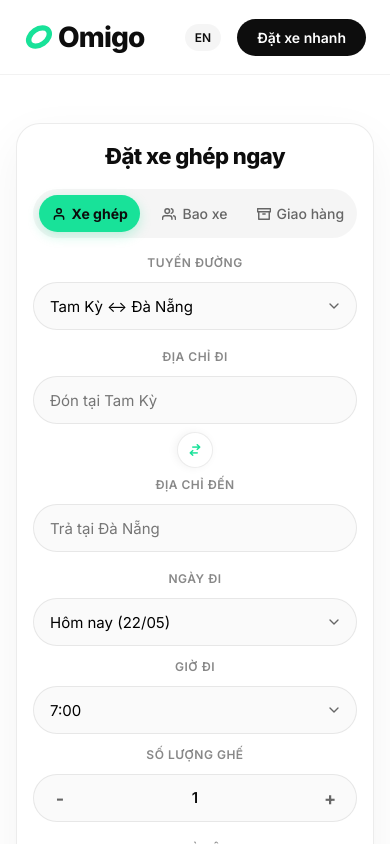
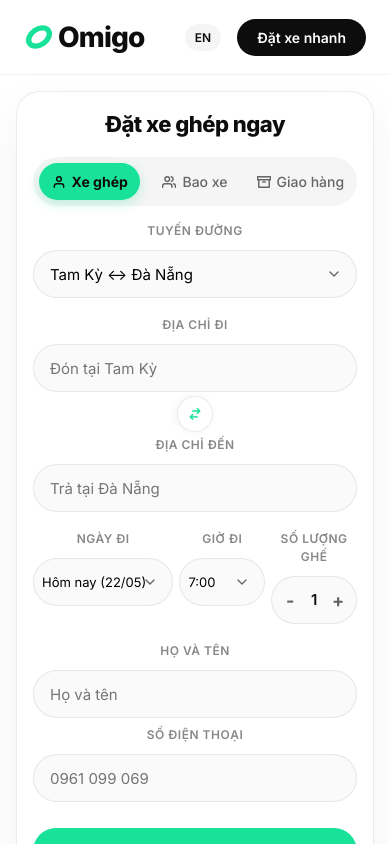
Before and after one commit to hotanduytung/Omigo, a Next.js app: page / in a window 390 px wide. Shown: the top 844 px of the page. Built offline with nearby package versions, Linux system fonts and the light colour scheme.

Commit message:
Optimize booking form layout on mobile for zero-scroll visibility

```diff
--- a/src/app/globals.css
+++ b/src/app/globals.css
@@ -183,7 +183,7 @@ p {
   }
   .hero-container-flex {
     flex-direction: column !important;
-    gap: 40px !important;
+    gap: 24px !important;
     padding: 0 16px !important;
   }
   .hero-right-flex {
@@ -637,10 +637,35 @@ p {
     padding: 16px !important;
   }
 
-  .form-row.two-cols,
+  .form-row.two-cols {
+    flex-direction: column;
+    gap: 8px;
+  }
+
   .form-row.three-cols {
-    flex-direction: column;
-    gap: 12px;
+    flex-direction: row;
+    flex-wrap: nowrap;
+    gap: 6px;
+  }
+
+  .three-cols .form-group-date,
+  .three-cols .form-group-time {
+    flex: 1.5;
+  }
+
+  .three-cols .form-group-qty {
+    flex: 1;
+  }
+
+  .three-cols .select-compact,
+  .three-cols .stepper-compact {
+    padding-left: 8px;
+    padding-right: 24px;
+    font-size: 13px;
+  }
+
+  .three-cols .stepper-compact {
+    padding: 0 4px;
   }
 
   .swap-btn-container-inline {
@@ -853,6 +878,11 @@ p {
     padding-top: 48px !important;
     padding-bottom: 48px !important;
   }
+
+  .hero-section {
+    padding-top: 16px !important;
+    padding-bottom: 32px !important;
+  }
 }
 
 .footer-grid {
--- a/src/app/page.tsx
+++ b/src/app/page.tsx
@@ -258,7 +258,7 @@ export default function Home() {
       />
 
       {/* Hero Section */}
-      <section style={styles.heroSection}>
+      <section style={styles.heroSection} className="hero-section">
         <div className="container hero-container-flex" style={styles.heroContainer}>
 
           {/* Left Column: Heading & CTAs */}
@@ -446,7 +446,7 @@ export default function Home() {
                 </div>
 
                 {/* Row 3: Date, Time, and Quantity (3 columns or 2 columns if Gửi hàng) */}
-                <div className={`form-row ${serviceType === 'gui-hang' ? 'two-cols' : 'three-cols'}`}>
+                <div className="form-row three-cols">
                   <div className="form-group form-group-date">
                     <label className="field-label-compact">
                       {serviceType === 'gui-hang' ? t('form.date.delivery') : t('form.date')}
```
